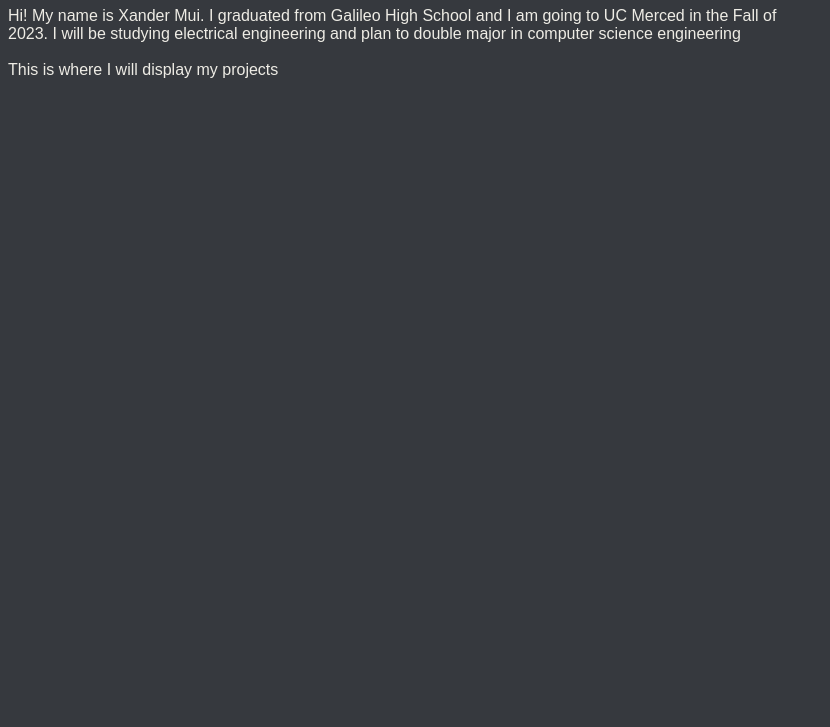
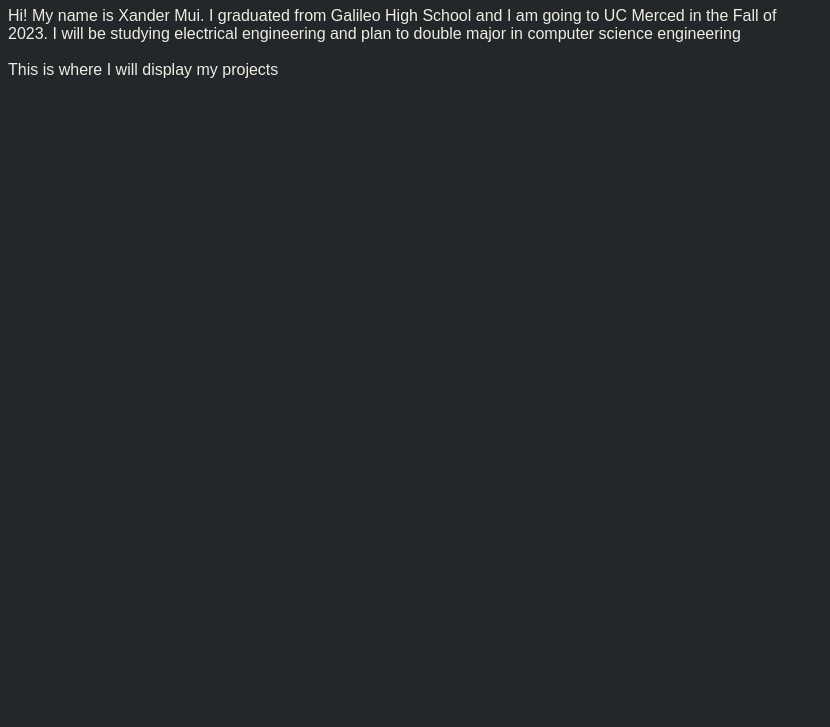
Before and after one commit to XanderMui/xandermui.github.io, a plain HTML site: page index.html in a window 1280 px wide. Shown: the part 73-800 px from the top of the page, without its empty margins (0-830 px from the left). Drawn offline with Linux system fonts and the light colour scheme.

Commit message:
update background

```diff
--- a/portfolio.css
+++ b/portfolio.css
@@ -1,5 +1,5 @@
 body{
     color: #EEECE5;
-    background-color: #36393e ;
+    background-color: #24262a ;
     font-family: Arial, sans-serif;
 }
```
